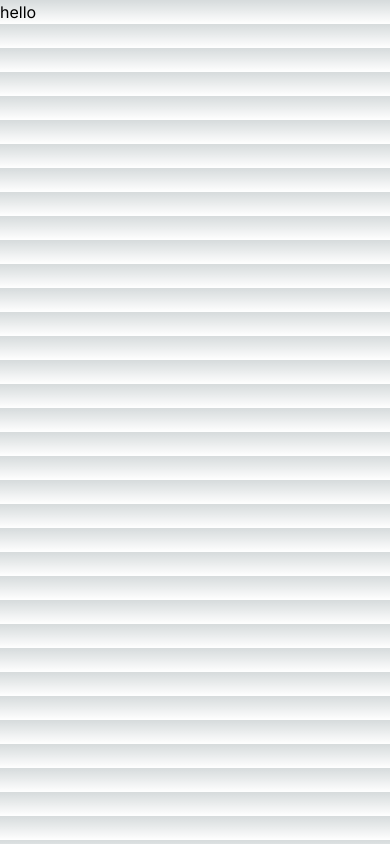
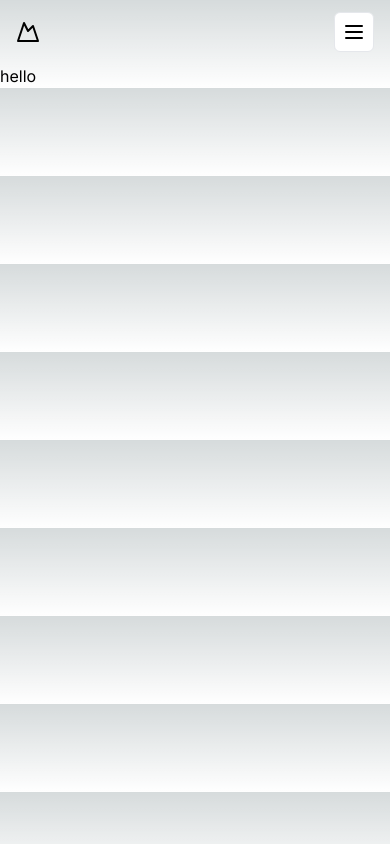
Before and after one commit to ShinzDev/bosunDecourations, a Next.js app: page / in a window 390 px wide. Built offline with nearby package versions, Linux system fonts and the light colour scheme.

Commit message:
got the nav bar working from v0

```diff
--- a/app/page.js
+++ b/app/page.js
@@ -1,21 +1,10 @@
-
-
-
-
-
-
-
-
-
-
-
-
-
+import { Topnav } from "@/components/component/topnav";
 
 
 export default function Home() {
   return (
     <div>
+      <Topnav/>
       hello
     </div>
   );
--- a/components/Navbar.jsx
+++ /dev/null
@@ -1,7 +0,0 @@
-export default function Navbar() {
-    return (
-      <div>
-        hello
-      </div>
-    );
-  }
--- /dev/null
+++ b/components/component/topnav.jsx
@@ -0,0 +1,110 @@
+/**
+* This code was generated by v0 by Vercel.
+* @see https://v0.dev/t/2JvhrgAnSP0
+* Documentation: https://v0.dev/docs#integrating-generated-code-into-your-nextjs-app
+*/
+
+/** Add fonts into your Next.js project:
+
+import { Inter } from 'next/font/google'
+
+inter({
+  subsets: ['latin'],
+  display: 'swap',
+})
+
+To read more about using these font, please visit the Next.js documentation:
+- App Directory: https://nextjs.org/docs/app/building-your-application/optimizing/fonts
+- Pages Directory: https://nextjs.org/docs/pages/building-your-application/optimizing/fonts
+**/
+import Link from "next/link"
+import { Button } from "@/components/ui/button"
+import { SheetTrigger, SheetContent, Sheet } from "@/components/ui/sheet"
+
+export function Topnav() {
+  return (
+    (<header className="flex h-16 w-full items-center justify-between px-4 md:px-6">
+      <Link className="flex items-center gap-2" href="#">
+        <MountainIcon className="h-6 w-6" />
+        <span className="sr-only">Acme Inc</span>
+      </Link>
+      <nav className="hidden items-center gap-6 text-sm font-medium md:flex">
+        <Link className="hover:underline hover:underline-offset-4" href="#">
+          Home
+        </Link>
+        <Link className="hover:underline hover:underline-offset-4" href="#">
+          About
+        </Link>
+        <Link className="hover:underline hover:underline-offset-4" href="#">
+          Services
+        </Link>
+        <Link className="hover:underline hover:underline-offset-4" href="#">
+          Contact
+        </Link>
+      </nav>
+      <Sheet>
+        <SheetTrigger asChild>
+          <Button className="md:hidden" size="icon" variant="outline">
+            <MenuIcon className="h-6 w-6" />
+            <span className="sr-only">Toggle navigation menu</span>
+          </Button>
+        </SheetTrigger>
+        <SheetContent className="md:hidden" side="right">
+          <div className="grid gap-4 p-4">
+            <Link className="font-medium hover:underline hover:underline-offset-4" href="#">
+              Home
+            </Link>
+            <Link className="font-medium hover:underline hover:underline-offset-4" href="#">
+              About
+            </Link>
+            <Link className="font-medium hover:underline hover:underline-offset-4" href="#">
+              Services
+            </Link>
+            <Link className="font-medium hover:underline hover:underline-offset-4" href="#">
+              Contact
+            </Link>
+          </div>
+        </SheetContent>
+      </Sheet>
+    </header>)
+  );
+}
+
+function MenuIcon(props) {
+  return (
+    (<svg
+      {...props}
+      xmlns="http://www.w3.org/2000/svg"
+      width="24"
+      height="24"
+      viewBox="0 0 24 24"
+      fill="none"
+      stroke="currentColor"
+      strokeWidth="2"
+      strokeLinecap="round"
+      strokeLinejoin="round">
+      <line x1="4" x2="20" y1="12" y2="12" />
+      <line x1="4" x2="20" y1="6" y2="6" />
+      <line x1="4" x2="20" y1="18" y2="18" />
+    </svg>)
+  );
+}
+
+
+function MountainIcon(props) {
+  return (
+    (<svg
+      {...props}
+      xmlns="http://www.w3.org/2000/svg"
+      width="24"
+      height="24"
+      viewBox="0 0 24 24"
+      fill="none"
+      stroke="currentColor"
+      strokeWidth="2"
+      strokeLinecap="round"
+      strokeLinejoin="round">
+      <path d="m8 3 4 8 5-5 5 15H2L8 3z" />
+    </svg>)
+  );
+}
--- /dev/null
+++ b/components/ui/button.jsx
@@ -0,0 +1,47 @@
+import * as React from "react"
+import { Slot } from "@radix-ui/react-slot"
+import { cva } from "class-variance-authority";
+
+import { cn } from "@/lib/utils"
+
+const buttonVariants = cva(
+  "inline-flex items-center justify-center whitespace-nowrap rounded-md text-sm font-medium ring-offset-white transition-colors focus-visible:outline-none focus-visible:ring-2 focus-visible:ring-gray-950 focus-visible:ring-offset-2 disabled:pointer-events-none disabled:opacity-50 dark:ring-offset-gray-950 dark:focus-visible:ring-gray-300",
+  {
+    variants: {
+      variant: {
+        default: "bg-gray-900 text-gray-50 hover:bg-gray-900/90 dark:bg-gray-50 dark:text-gray-900 dark:hover:bg-gray-50/90",
+        destructive:
+          "bg-red-500 text-gray-50 hover:bg-red-500/90 dark:bg-red-900 dark:text-gray-50 dark:hover:bg-red-900/90",
+        outline:
+          "border border-gray-200 bg-white hover:bg-gray-100 hover:text-gray-900 dark:border-gray-800 dark:bg-gray-950 dark:hover:bg-gray-800 dark:hover:text-gray-50",
+        secondary:
+          "bg-gray-100 text-gray-900 hover:bg-gray-100/80 dark:bg-gray-800 dark:text-gray-50 dark:hover:bg-gray-800/80",
+        ghost: "hover:bg-gray-100 hover:text-gray-900 dark:hover:bg-gray-800 dark:hover:text-gray-50",
+        link: "text-gray-900 underline-offset-4 hover:underline dark:text-gray-50",
+      },
+      size: {
+        default: "h-10 px-4 py-2",
+        sm: "h-9 rounded-md px-3",
+        lg: "h-11 rounded-md px-8",
+        icon: "h-10 w-10",
+      },
+    },
+    defaultVariants: {
+      variant: "default",
+      size: "default",
+    },
+  }
+)
+
+const Button = React.forwardRef(({ className, variant, size, asChild = false, ...props }, ref) => {
+  const Comp = asChild ? Slot : "button"
+  return (
+    (<Comp
+      className={cn(buttonVariants({ variant, size, className }))}
+      ref={ref}
+      {...props} />)
+  );
+})
+Button.displayName = "Button"
+
+export { Button, buttonVariants }
--- /dev/null
+++ b/components/ui/sheet.jsx
@@ -0,0 +1,109 @@
+"use client";
+import * as React from "react"
+import * as SheetPrimitive from "@radix-ui/react-dialog"
+import { cva } from "class-variance-authority";
+import { X } from "lucide-react"
+
+import { cn } from "@/lib/utils"
+
+const Sheet = SheetPrimitive.Root
+
+const SheetTrigger = SheetPrimitive.Trigger
+
+const SheetClose = SheetPrimitive.Close
+
+const SheetPortal = SheetPrimitive.Portal
+
+const SheetOverlay = React.forwardRef(({ className, ...props }, ref) => (
+  <SheetPrimitive.Overlay
+    className={cn(
+      "fixed inset-0 z-50 bg-black/80  data-[state=open]:animate-in data-[state=closed]:animate-out data-[state=closed]:fade-out-0 data-[state=open]:fade-in-0",
+      className
+    )}
+    {...props}
+    ref={ref} />
+))
+SheetOverlay.displayName = SheetPrimitive.Overlay.displayName
+
+const sheetVariants = cva(
+  "fixed z-50 gap-4 bg-white p-6 shadow-lg transition ease-in-out data-[state=open]:animate-in data-[state=closed]:animate-out data-[state=closed]:duration-300 data-[state=open]:duration-500 dark:bg-gray-950",
+  {
+    variants: {
+      side: {
+        top: "inset-x-0 top-0 border-b data-[state=closed]:slide-out-to-top data-[state=open]:slide-in-from-top",
+        bottom:
+          "inset-x-0 bottom-0 border-t data-[state=closed]:slide-out-to-bottom data-[state=open]:slide-in-from-bottom",
+        left: "inset-y-0 left-0 h-full w-3/4 border-r data-[state=closed]:slide-out-to-left data-[state=open]:slide-in-from-left sm:max-w-sm",
+        right:
+          "inset-y-0 right-0 h-full w-3/4  border-l data-[state=closed]:slide-out-to-right data-[state=open]:slide-in-from-right sm:max-w-sm",
+      },
+    },
+    defaultVariants: {
+      side: "right",
+    },
+  }
+)
+
+const SheetContent = React.forwardRef(({ side = "right", className, children, ...props }, ref) => (
+  <SheetPortal>
+    <SheetOverlay />
+    <SheetPrimitive.Content ref={ref} className={cn(sheetVariants({ side }), className)} {...props}>
+      {children}
+      <SheetPrimitive.Close
+        className="absolute right-4 top-4 rounded-sm opacity-70 ring-offset-white transition-opacity hover:opacity-100 focus:outline-none focus:ring-2 focus:ring-gray-950 focus:ring-offset-2 disabled:pointer-events-none data-[state=open]:bg-gray-100 dark:ring-offset-gray-950 dark:focus:ring-gray-300 dark:data-[state=open]:bg-gray-800">
+        <X className="h-4 w-4" />
+        <span className="sr-only">Close</span>
+      </SheetPrimitive.Close>
+    </SheetPrimitive.Content>
+  </SheetPortal>
+))
+SheetContent.displayName = SheetPrimitive.Content.displayName
+
+const SheetHeader = ({
+  className,
+  ...props
+}) => (
+  <div
+    className={cn("flex flex-col space-y-2 text-center sm:text-left", className)}
+    {...props} />
+)
+SheetHeader.displayName = "SheetHeader"
+
+const SheetFooter = ({
+  className,
+  ...props
+}) => (
+  <div
+    className={cn("flex flex-col-reverse sm:flex-row sm:justify-end sm:space-x-2", className)}
+    {...props} />
+)
+SheetFooter.displayName = "SheetFooter"
+
+const SheetTitle = React.forwardRef(({ className, ...props }, ref) => (
+  <SheetPrimitive.Title
+    ref={ref}
+    className={cn("text-lg font-semibold text-gray-950 dark:text-gray-50", className)}
+    {...props} />
+))
+SheetTitle.displayName = SheetPrimitive.Title.displayName
+
+const SheetDescription = React.forwardRef(({ className, ...props }, ref) => (
+  <SheetPrimitive.Description
+    ref={ref}
+    className={cn("text-sm text-gray-500 dark:text-gray-400", className)}
+    {...props} />
+))
+SheetDescription.displayName = SheetPrimitive.Description.displayName
+
+export {
+  Sheet,
+  SheetPortal,
+  SheetOverlay,
+  SheetTrigger,
+  SheetClose,
+  SheetContent,
+  SheetHeader,
+  SheetFooter,
+  SheetTitle,
+  SheetDescription,
+}
--- /dev/null
+++ b/lib/utils.js
@@ -0,0 +1,6 @@
+import { clsx } from "clsx"
+import { twMerge } from "tailwind-merge"
+
+export function cn(...inputs) {
+  return twMerge(clsx(inputs))
+}
--- a/tailwind.config.js
+++ b/tailwind.config.js
@@ -14,5 +14,5 @@ module.exports = {
       },
     },
   },
-  plugins: [],
+  plugins: [require("tailwindcss-animate")],
 };
```
Also changed, not shown: package.json (+9 -1 lines), components.json (added), 1 other file (tests, documents, lock files or other folders).
